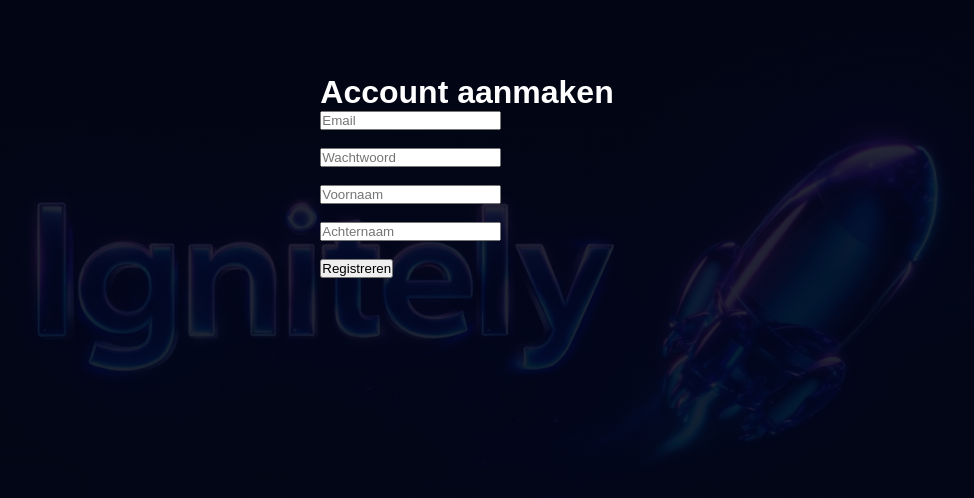
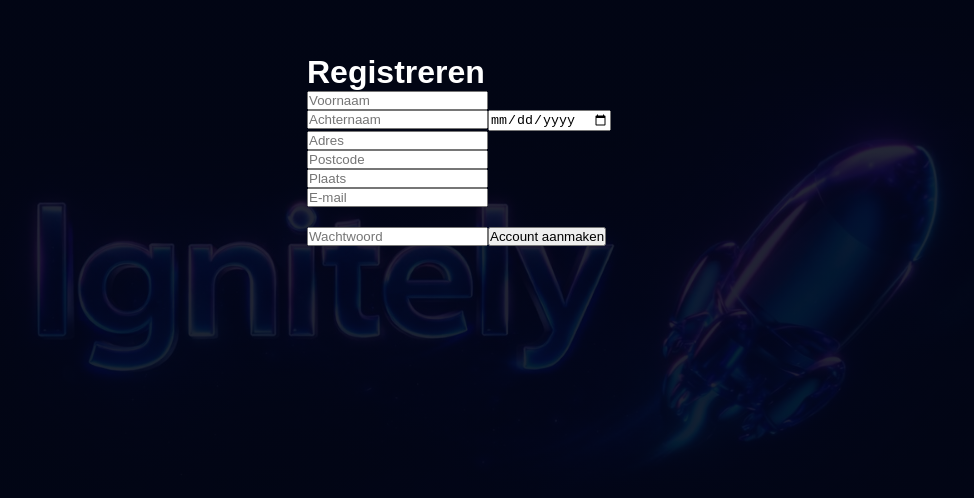
Before and after one commit to IgnitelyAi/Ignitely, a Next.js app: page /register in a window 1280 px wide. Shown: the part 106-604 px from the top of the page, without its empty margins (173-1147 px from the left). Built offline with nearby package versions, Linux system fonts and the light colour scheme; no server answers.

Commit message:
complete register page fix

```diff
--- a/app/register/page.tsx
+++ b/app/register/page.tsx
@@ -2,14 +2,29 @@
 
 import { useState } from "react";
 import { supabase } from "@/lib/supabase";
+import { useRouter } from "next/navigation";
 
 export default function Register() {
+  const router = useRouter();
+
   const [email, setEmail] = useState("");
   const [password, setPassword] = useState("");
   const [voornaam, setVoornaam] = useState("");
   const [achternaam, setAchternaam] = useState("");
+  const [geboortedatum, setGeboortedatum] = useState("");
+  const [adres, setAdres] = useState("");
+  const [postcode, setPostcode] = useState("");
+  const [plaats, setPlaats] = useState("");
+  const [loading, setLoading] = useState(false);
 
   const handleRegister = async () => {
+    if (!supabase) {
+      alert("Supabase niet correct ingesteld.");
+      return;
+    }
+
+    setLoading(true);
+
     const { data, error } = await supabase.auth.signUp({
       email,
       password,
@@ -17,6 +32,7 @@
 
     if (error) {
       alert(error.message);
+      setLoading(false);
       return;
     }
 
@@ -27,46 +43,82 @@
           email,
           voornaam,
           achternaam,
+          geboortedatum,
+          adres,
+          postcode,
+          plaats,
           plan: "free",
           credits: 15,
         },
       ]);
+
+      alert("Account aangemaakt! Check je e-mail om te bevestigen.");
+      router.push("/login");
     }
 
-    alert("Account aangemaakt! Check je email om te bevestigen.");
+    setLoading(false);
   };
 
   return (
-    <div style={{ padding: "60px", color: "white" }}>
-      <h1>Account aanmaken</h1>
+    <div style={{ padding: "40px", maxWidth: "400px", margin: "0 auto" }}>
+      <h1>Registreren</h1>
 
       <input
-        placeholder="Email"
+        placeholder="Voornaam"
+        value={voornaam}
+        onChange={(e) => setVoornaam(e.target.value)}
+      />
+
+      <input
+        placeholder="Achternaam"
+        value={achternaam}
+        onChange={(e) => setAchternaam(e.target.value)}
+      />
+
+      <input
+        type="date"
+        value={geboortedatum}
+        onChange={(e) => setGeboortedatum(e.target.value)}
+      />
+
+      <input
+        placeholder="Adres"
+        value={adres}
+        onChange={(e) => setAdres(e.target.value)}
+      />
+
+      <input
+        placeholder="Postcode"
+        value={postcode}
+        onChange={(e) => setPostcode(e.target.value)}
+      />
+
+      <input
+        placeholder="Plaats"
+        value={plaats}
+        onChange={(e) => setPlaats(e.target.value)}
+      />
+
+      <input
+        type="email"
+        placeholder="E-mail"
+        value={email}
         onChange={(e) => setEmail(e.target.value)}
       />
-      <br /><br />
 
       <input
         type="password"
         placeholder="Wachtwoord"
+        value={password}
         onChange={(e) => setPassword(e.target.value)}
       />
-      <br /><br />
 
-      <input
-        placeholder="Voornaam"
-        onChange={(e) => setVoornaam(e.target.value)}
-      />
-      <br /><br />
-
-      <input
-        placeholder="Achternaam"
-        onChange={(e) => setAchternaam(e.target.value)}
-      />
-      <br /><br />
-
-      <button onClick={handleRegister}>
-        Registreren
+      <button
+        onClick={handleRegister}
+        disabled={loading}
+        style={{ marginTop: "20px" }}
+      >
+        {loading ? "Bezig..." : "Account aanmaken"}
       </button>
     </div>
   );
--- a/lib/supabase.ts
+++ b/lib/supabase.ts
@@ -1,6 +1,9 @@
 import { createClient } from "@supabase/supabase-js"
 
-export const supabase = createClient(
-  process.env.NEXT_PUBLIC_SUPABASE_URL!,
-  process.env.NEXT_PUBLIC_SUPABASE_ANON_KEY!
-)
+const supabaseUrl = process.env.NEXT_PUBLIC_SUPABASE_URL
+const supabaseAnonKey = process.env.NEXT_PUBLIC_SUPABASE_ANON_KEY
+
+export const supabase =
+  supabaseUrl && supabaseAnonKey
+    ? createClient(supabaseUrl, supabaseAnonKey)
+    : null
```
